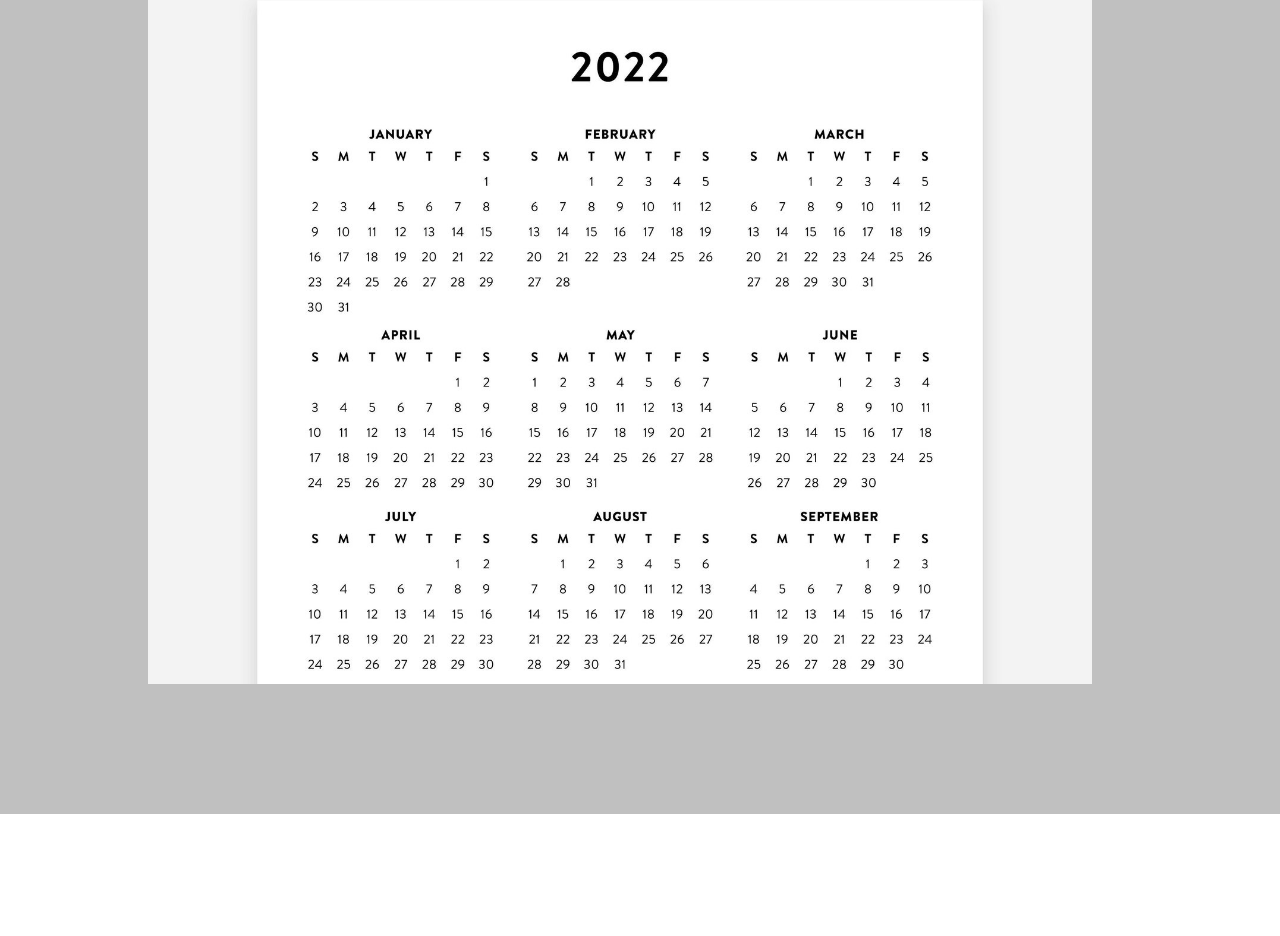
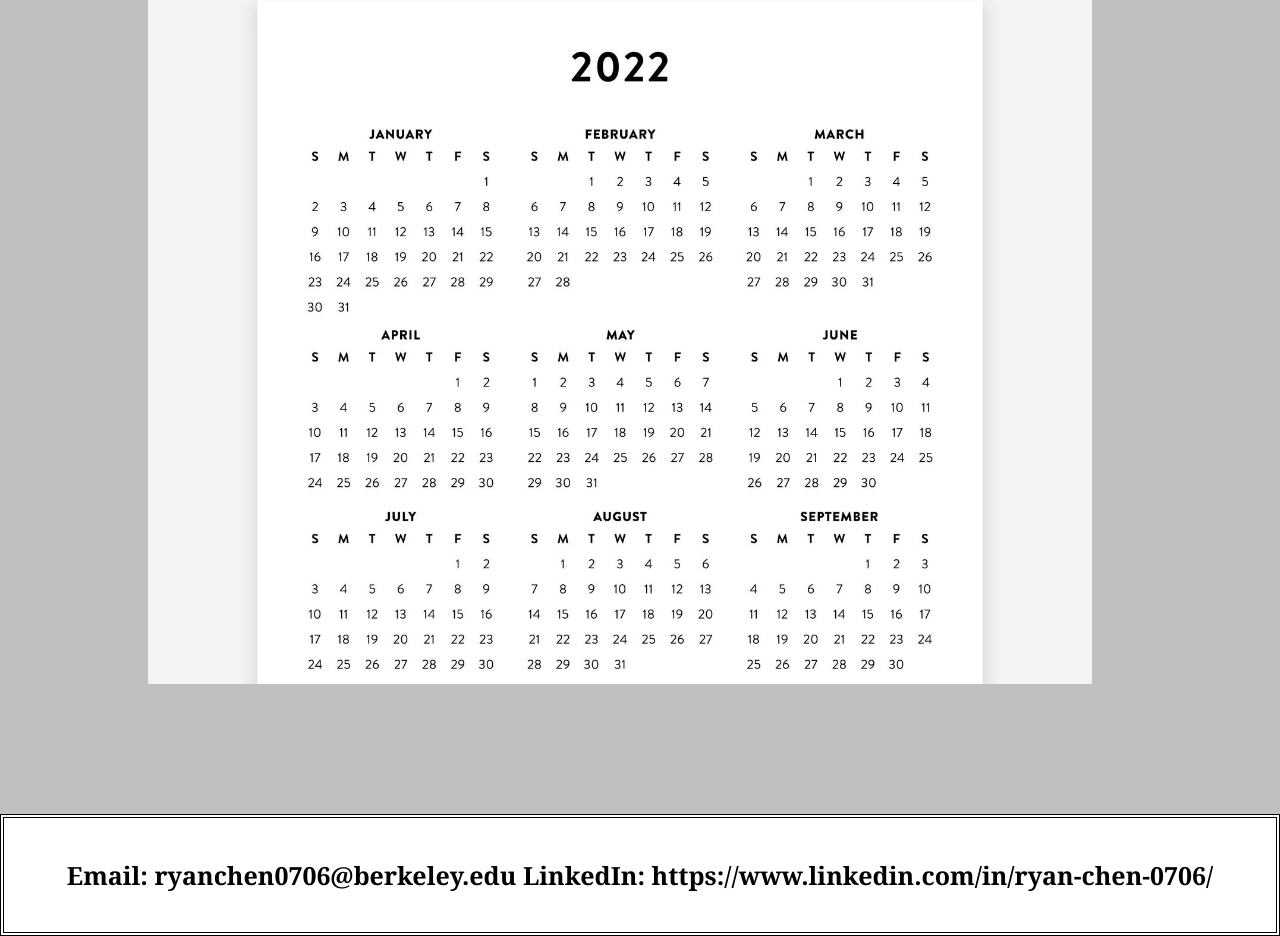
Before and after one commit to ryanchen0706/ryanchenportfolio, a plain HTML site: page ryan.html in a window 1280 px wide. Shown: the part 2859-3795 px from the top of the page. Before the commit the page ends 3673 px from the top, so only its background shows below. Drawn offline with Linux system fonts and the light colour scheme.

Commit message:
added footer

```diff
--- a/ryan.html
+++ b/ryan.html
@@ -105,5 +105,8 @@
           </div>
         </div>
       </section>
+    <footer>
+      <h2>Email: ryanchen0706@berkeley.edu LinkedIn: https://www.linkedin.com/in/ryan-chen-0706/</h2>
+    </footer>
   </body>
 </html>
```
